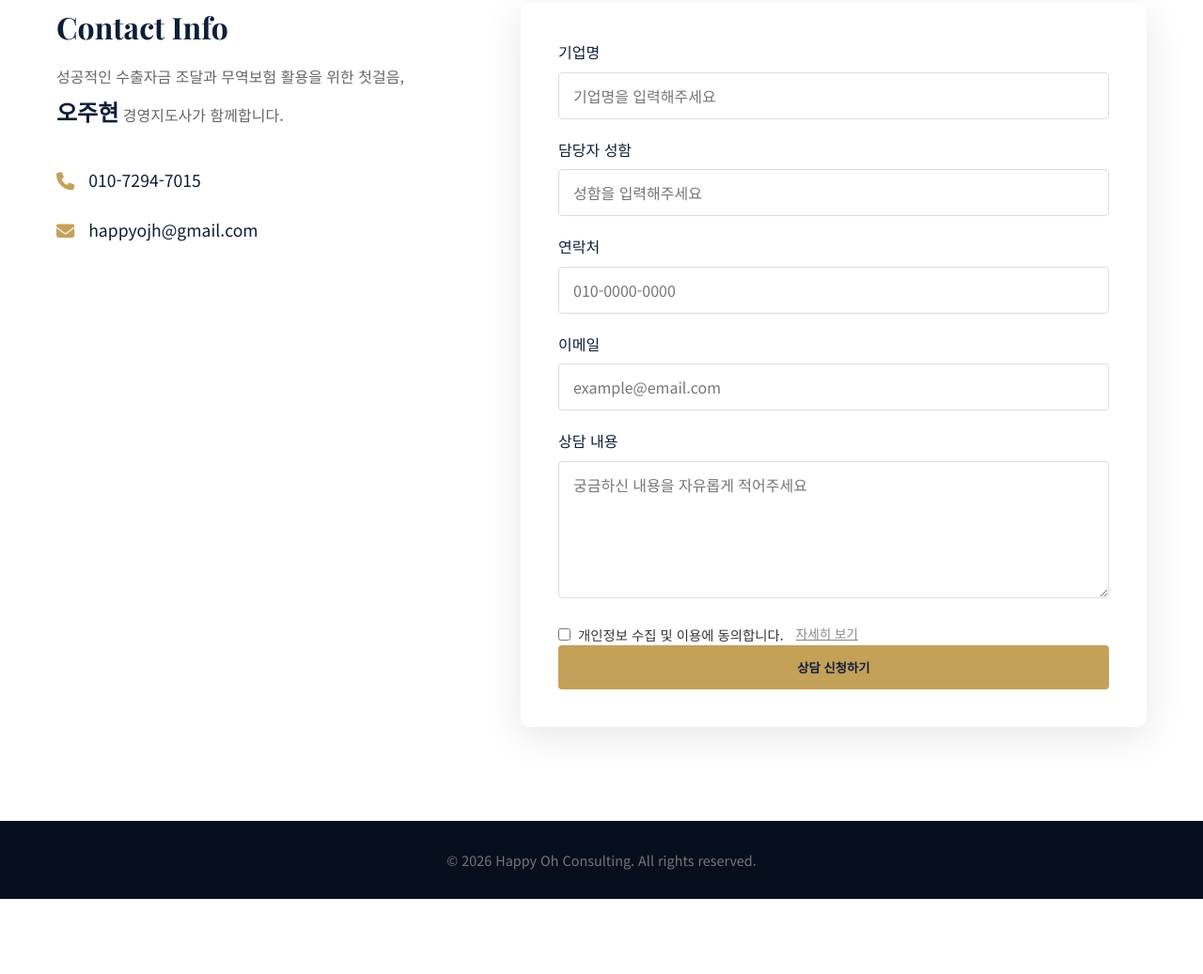
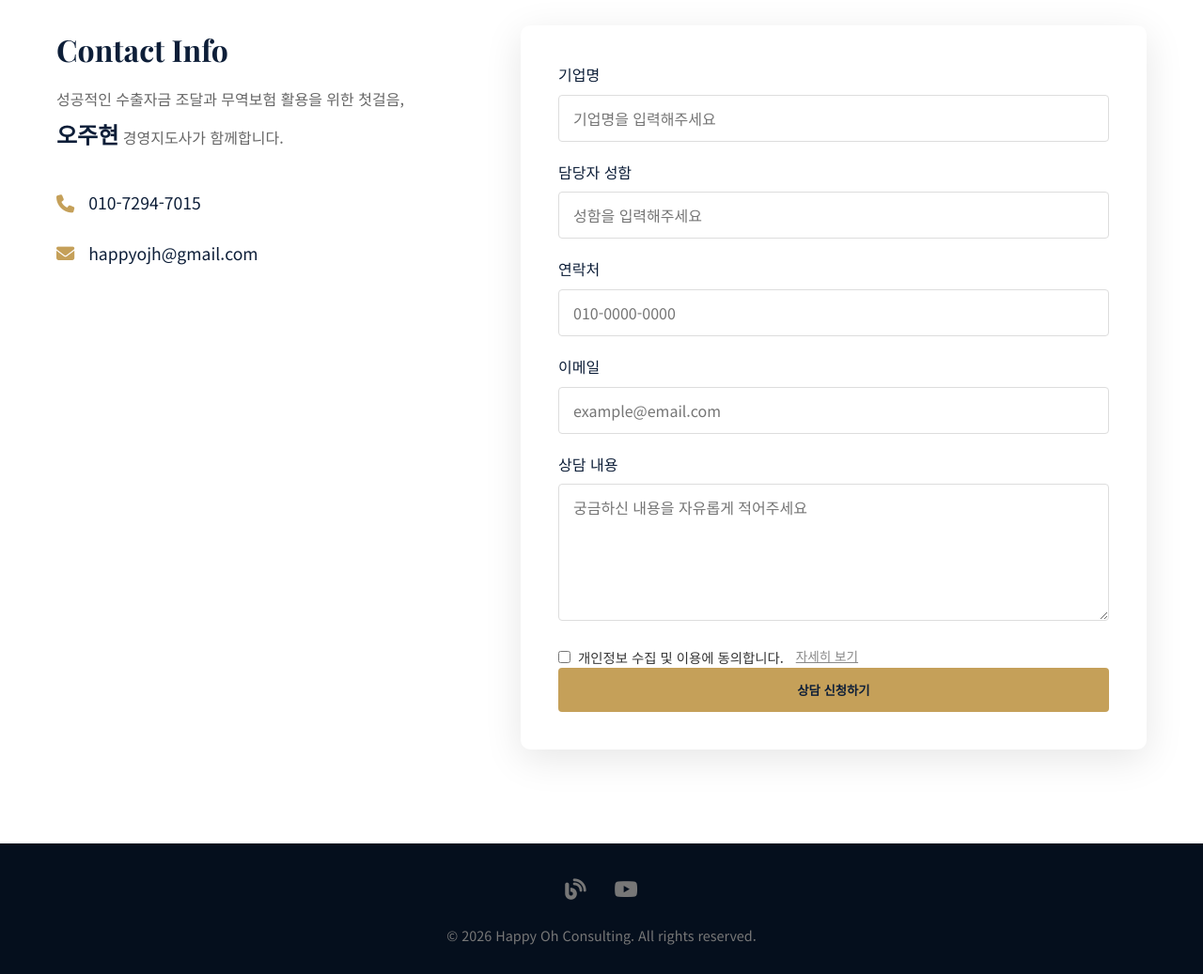
Before and after one commit to Littlestarkr/export3, a plain HTML site: page index.html in a window 1280 px wide. Shown: the part 3884-4921 px from the top of the page at 94% size. Before the commit the page ends 4841 px from the top, so only its background shows below. Drawn offline with nearby package versions, Linux system fonts and the light colour scheme.

Commit message:
Add files via upload

```diff
--- a/index.html
+++ b/index.html
@@ -112,6 +112,7 @@
                     <div class="service-icon">02</div>
                     <div class="service-content">
                         <h4>수출금융 컨설팅</h4>
+                        <p>수출 신용보증, 무역금융 등 안정적인 수출대금 회수와 자금 조달을 위한 최적의 금융 구조 설계 지원</p>
                     </div>
                 </div>
                 <div class="service-item">
@@ -220,6 +221,14 @@
 
     <footer>
         <div class="container">
+            <div class="footer-social">
+                <a href="https://blog.naver.com/happyojh" target="_blank" title="네이버 블로그">
+                    <i class="fa-solid fa-blog"></i>
+                </a>
+                <a href="http://www.youtube.com/@HappyOh-01" target="_blank" title="유튜브">
+                    <i class="fa-brands fa-youtube"></i>
+                </a>
+            </div>
             <p>&copy; 2026 Happy Oh Consulting. All rights reserved.</p>
         </div>
     </footer>
--- a/styles.css
+++ b/styles.css
@@ -670,3 +670,48 @@ footer {
     line-height: 1.5;
     color: #666;
 }
+
+/* =========================================
+   Footer Social Icons - 미니멀리즘 스타일
+   ========================================= */
+footer .footer-social {
+    margin-bottom: 20px;
+    /* 저작권 문구와의 여유로운 수직 간격 */
+    display: flex;
+    justify-content: center;
+    gap: 30px;
+    /* 아이콘 사이의 쾌적한 거리 확보 */
+}
+
+footer .footer-social a {
+    color: #777;
+    /* 기존 텍스트와 동일한 회색으로 통일하여 시선 분산 방지 */
+    font-size: 1.4rem;
+    /* 모바일에서도 터치하기 적당한 크기 */
+    transition: all 0.3s ease;
+    text-decoration: none;
+}
+
+/* 마우스를 올렸을 때만 사령관님의 열정을 상징하는 색상 노출 */
+footer .footer-social a:hover {
+    transform: translateY(-3px);
+    /* 생동감을 주는 미세한 움직임 */
+}
+
+footer .footer-social a[title="네이버 블로그"]:hover {
+    color: #03c75a;
+    /* 네이버 고유 색상 */
+}
+
+footer .footer-social a[title="유튜브"]:hover {
+    color: #ff0000;
+    /* 유튜브 고유 색상 */
+}
+
+/* 모바일 화면 대응 (선택 사항) */
+@media (max-width: 768px) {
+    footer .footer-social {
+        gap: 40px;
+        /* 모바일에서는 오클릭 방지를 위해 간격을 더 넓힘 */
+    }
+}
```
